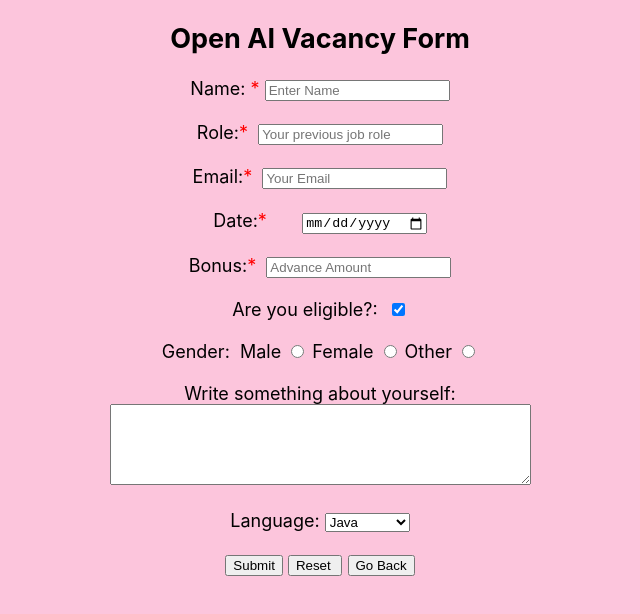
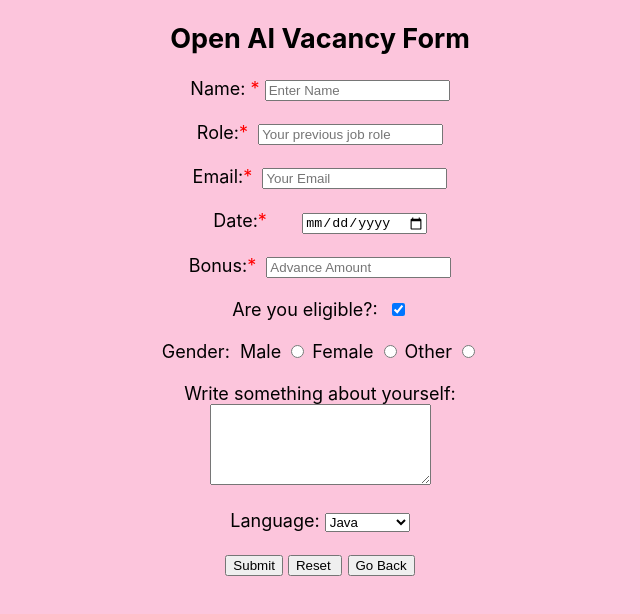
Before and after one commit to Vivek-chaurasia-03/Web-Practical, a plain HTML site: page form.html in a window 1280 px wide. Shown: the whole page, without its empty margins (320-960 px from the left). Drawn offline with Linux system fonts and the light colour scheme.

Commit message:
updated form

```diff
--- a/form.html
+++ b/form.html
@@ -54,7 +54,7 @@
 
         <br>
         <div>
-            Write something about yourself: <br><textarea name="myText" cols="50" rows="5"></textarea>
+            Write something about yourself: <br><textarea name="myText" cols="25" rows="5"></textarea>
         </div>
 
         <br>
```
